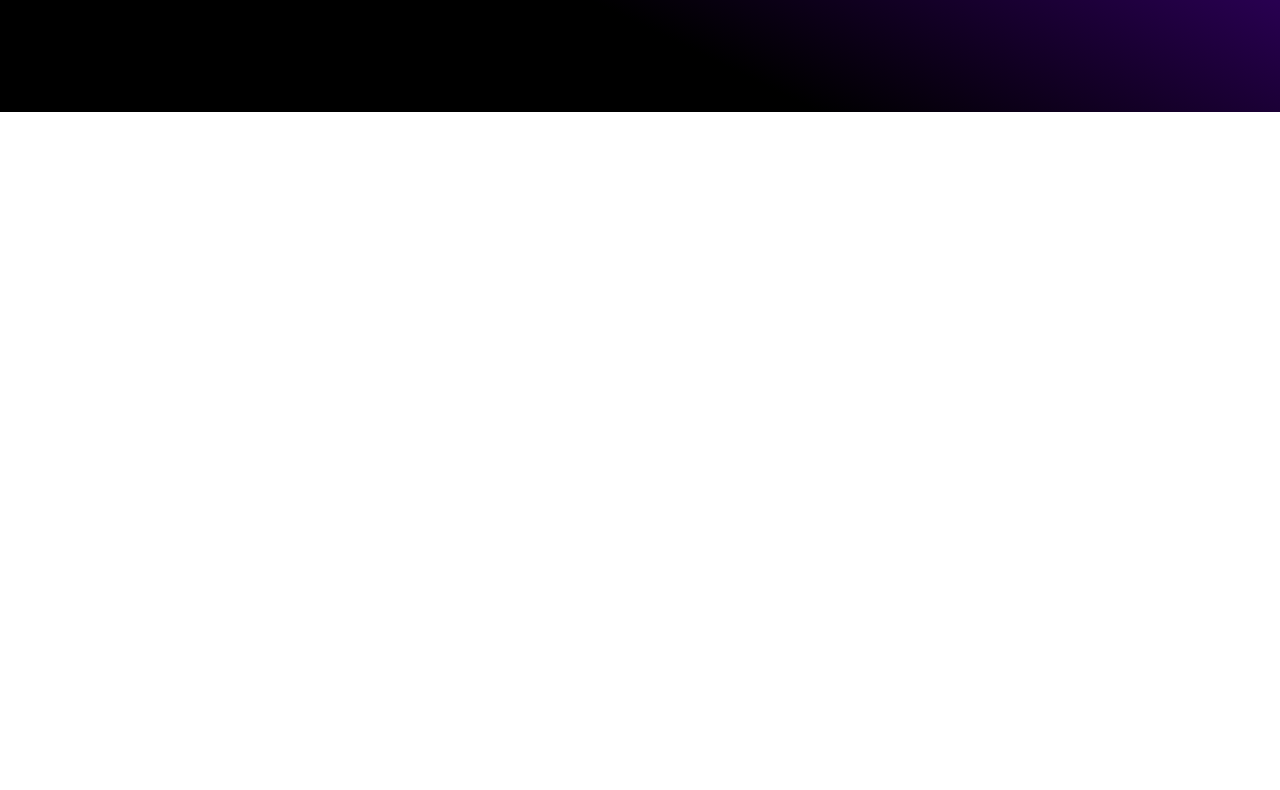
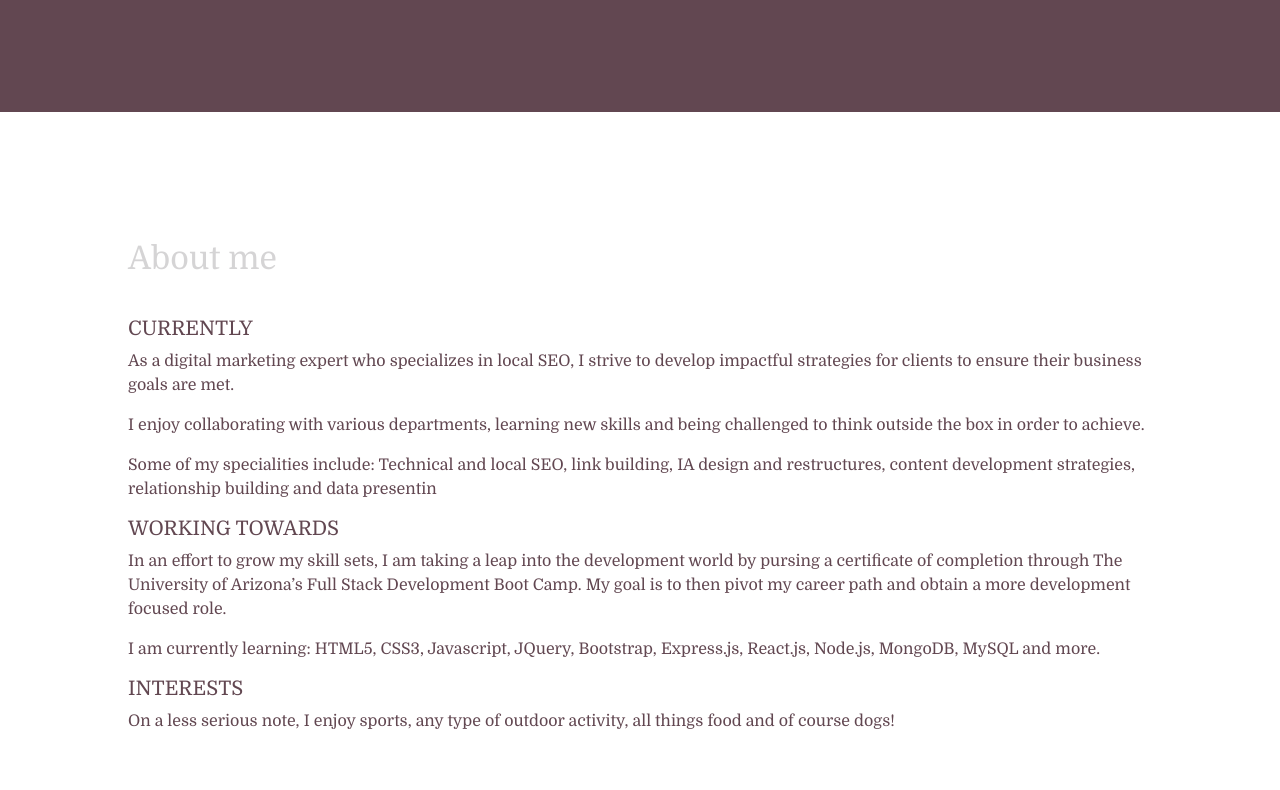
Before and after one commit to Cassiecatt/Cassiecatt.github.io, a plain HTML site: page index.html in a window 1280 px wide. Shown: the part 513-1303 px from the top of the page. Before the commit the page ends 800 px from the top, so only its background shows below. Drawn offline with nearby package versions, Linux system fonts and the light colour scheme.

Commit message:
about section added

```diff
--- a/css/style.css
+++ b/css/style.css
@@ -8,14 +8,31 @@
   /* background: url('http://placekitten.com/800/500') no-repeat center center;
     background-size: cover; */
   /* background: linear-gradient(to bottom left, #006666 0%, #996633 100%); */
-  background: linear-gradient(to top right, #000000 32%, #6600cc 100%);
+  background:#624751;
   padding-top: 10%;
   padding-bottom: 10%;
+  /* margin-bottom: removes white space between header and section */
+  margin-bottom: 0;
+}
+
+.about-section {
+  background: white;
+  color: #624751;
+  /* margin-bottom: removes white space between header and section */
+  margin-bottom: 0;
+  font-family: "Domine", serif;
+  text-align: left;
+  padding: 10%;
+}
+
+.about-header {
+  padding-bottom: 30px;
+  color: #D5D4D5;
 }
 
 .content-container {
   color: white;
-  font-family: 'Domine', serif;
+  font-family: "Domine", serif;
   text-align: center;
 }
 
--- a/index.html
+++ b/index.html
@@ -27,6 +27,7 @@
   </head>
   <body>
     <header>
+      <!-- add nav-->
       <div class="jumbotron jumbotron-fluid">
         <div class="container">
           <div class="img-container">
@@ -43,7 +44,27 @@
       </div>
     </header>
     <section>
+      <div class="about-section">
+        <h2 class="about-header" class="display-4">About me</h2>
+        <div>
+       <h5>CURRENTLY</h5>
+        <p>As a digital marketing expert who specializes in local SEO, I strive to develop impactful strategies for clients to ensure their business goals are met.</p>
 
+        <p>I enjoy collaborating with various departments, learning new skills and being challenged to think outside the box in order to achieve.</p>
+
+        <p>Some of my specialities include: Technical and local SEO, link building, IA design and restructures, content development strategies, relationship building and data presentin</p>
+
+        <h5>WORKING TOWARDS</h5>
+
+        <p>In an effort to grow my skill sets, I am taking a leap into the development world by pursing a certificate of completion through The University of Arizona’s Full Stack Development Boot Camp. My goal is to then pivot my career path and obtain a more development focused role.</p>
+
+        <p>I am currently learning: HTML5, CSS3, Javascript, JQuery, Bootstrap, Express.js, React.js, Node.js, MongoDB, MySQL and more.</p>
+
+        <h5>INTERESTS</h5>
+
+        <p>On a less serious note, I enjoy sports, any type of outdoor activity, all things food and of course dogs!</p>
+        </div>
+      </div>
     </section>
   </body>
 </html>
```
Lines whose indentation alone changed are shown as unchanged.
